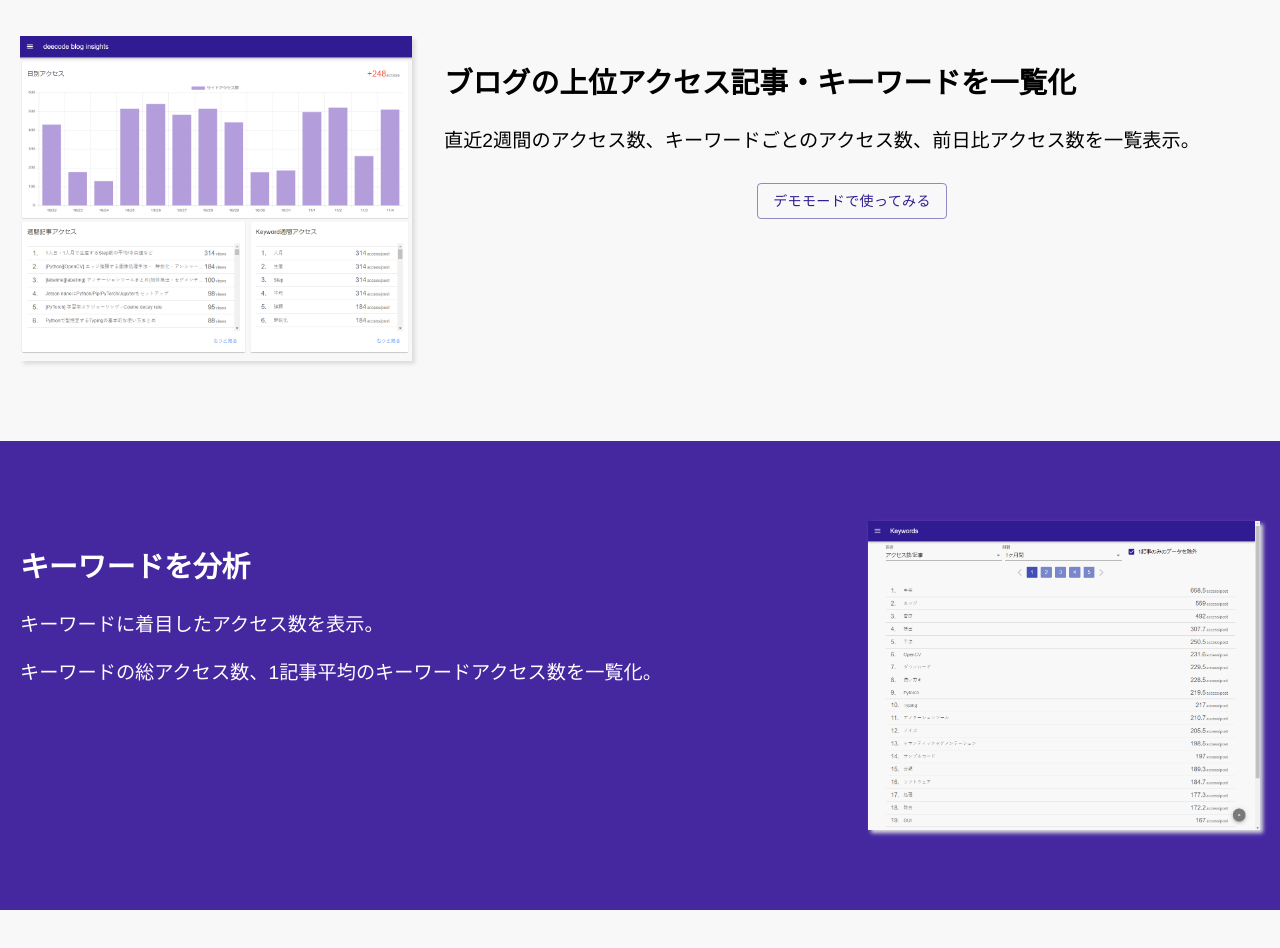
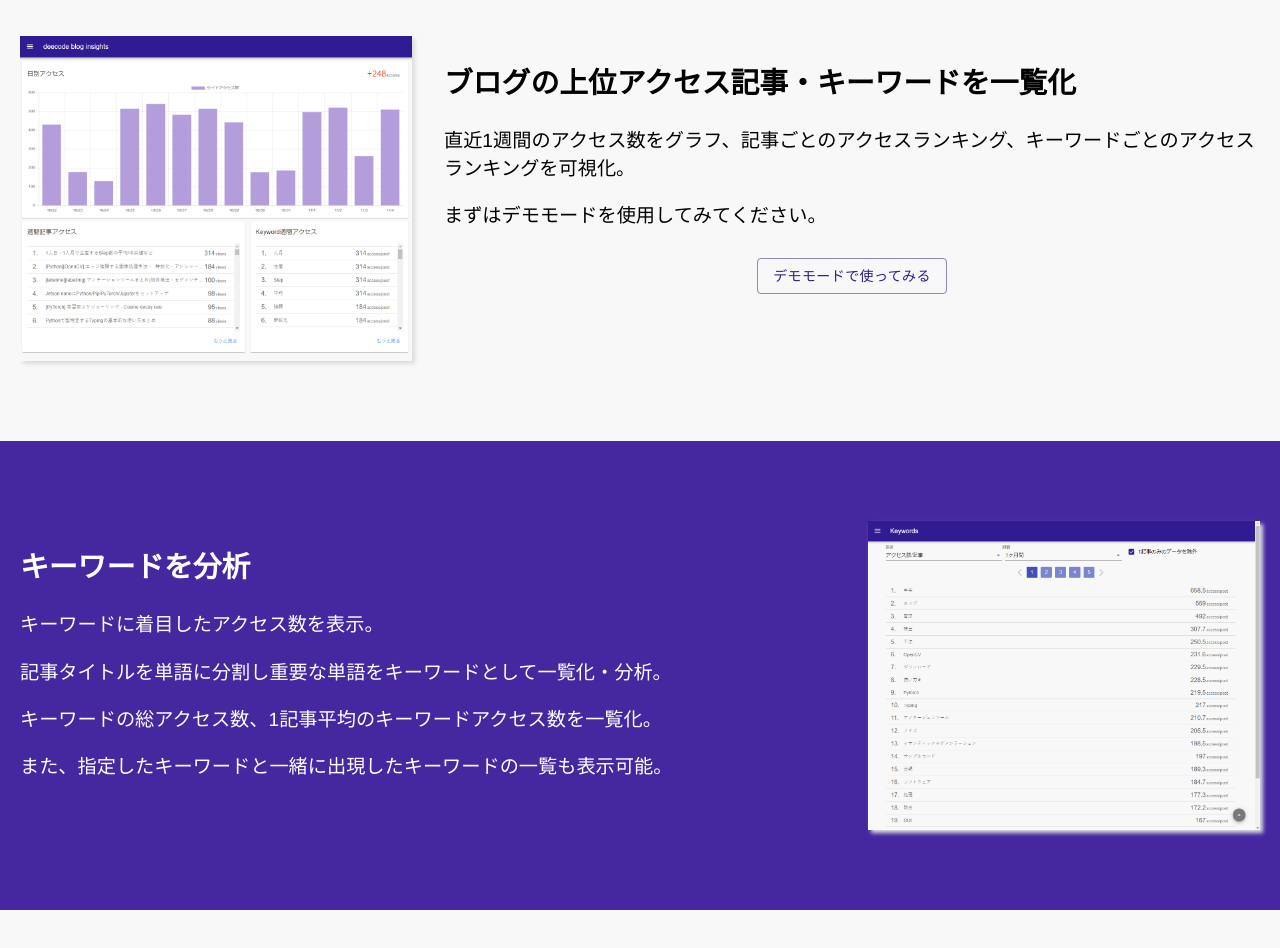
Before and after one commit to pei223/blog-insights, a Next.js app: page / in a window 1280 px wide. Shown: the part 360-1308 px from the top of the page. Built offline with nearby package versions, Linux system fonts and the light colour scheme.

Commit message:
トップページ文言修正

```diff
--- a/src/pages/index.tsx
+++ b/src/pages/index.tsx
@@ -53,7 +53,10 @@ const IndexPage = () => {
               ブログの上位アクセス記事・キーワードを一覧化
             </h2>
             <div className={styles.description}>
-              直近2週間のアクセス数、キーワードごとのアクセス数、前日比アクセス数を一覧表示。
+              <p>
+                直近1週間のアクセス数をグラフ、記事ごとのアクセスランキング、キーワードごとのアクセスランキングを可視化。
+              </p>
+              <p>まずはデモモードを使用してみてください。</p>
             </div>
             <div className={styles.demoButtonWrapper}>
               <Button
@@ -74,7 +77,13 @@ const IndexPage = () => {
             <div className={styles.description}>
               <p>キーワードに着目したアクセス数を表示。</p>
               <p>
+                記事タイトルを単語に分割し重要な単語をキーワードとして一覧化・分析。
+              </p>
+              <p>
                 キーワードの総アクセス数、1記事平均のキーワードアクセス数を一覧化。
+              </p>
+              <p>
+                また、指定したキーワードと一緒に出現したキーワードの一覧も表示可能。
               </p>
             </div>
           </Grid>
```
